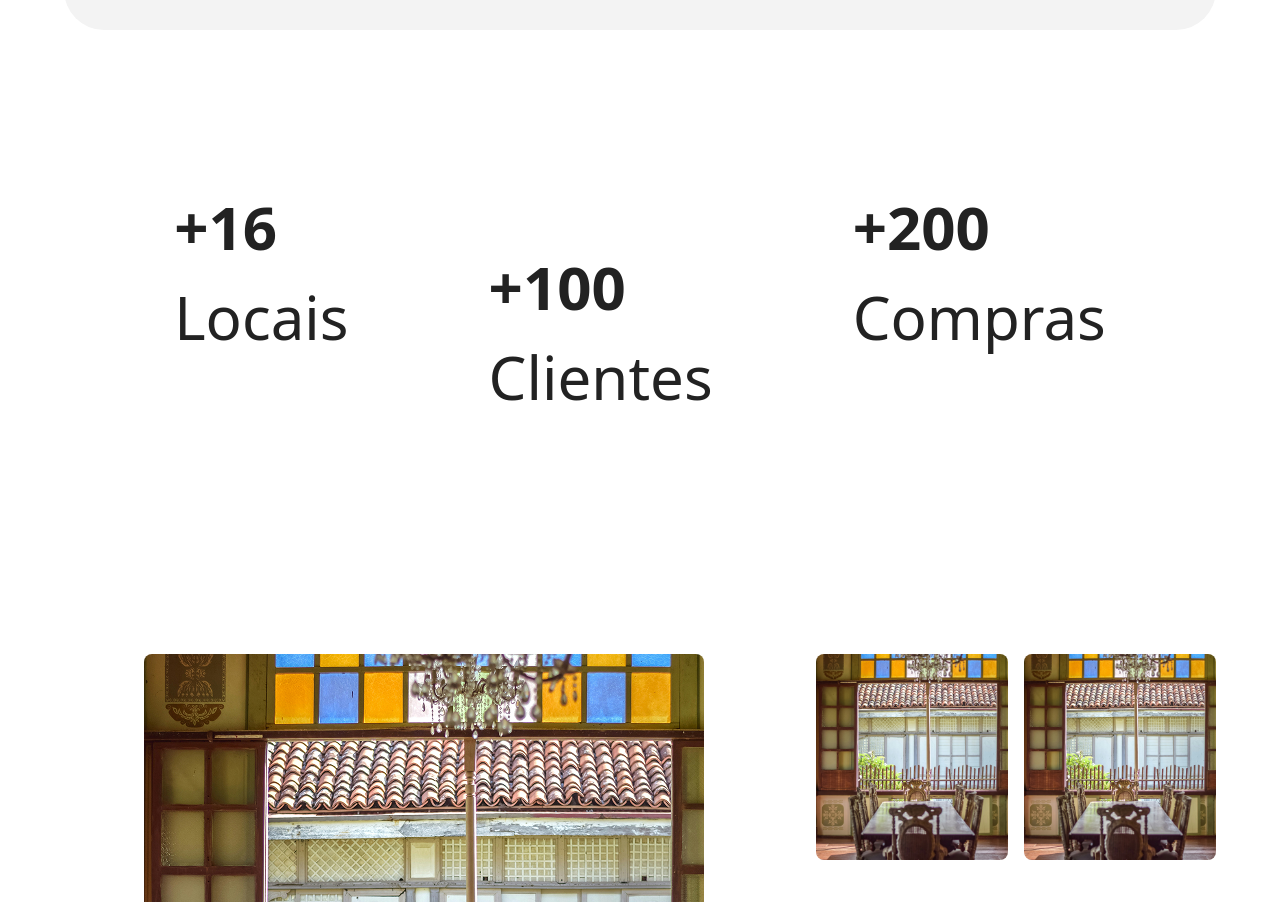
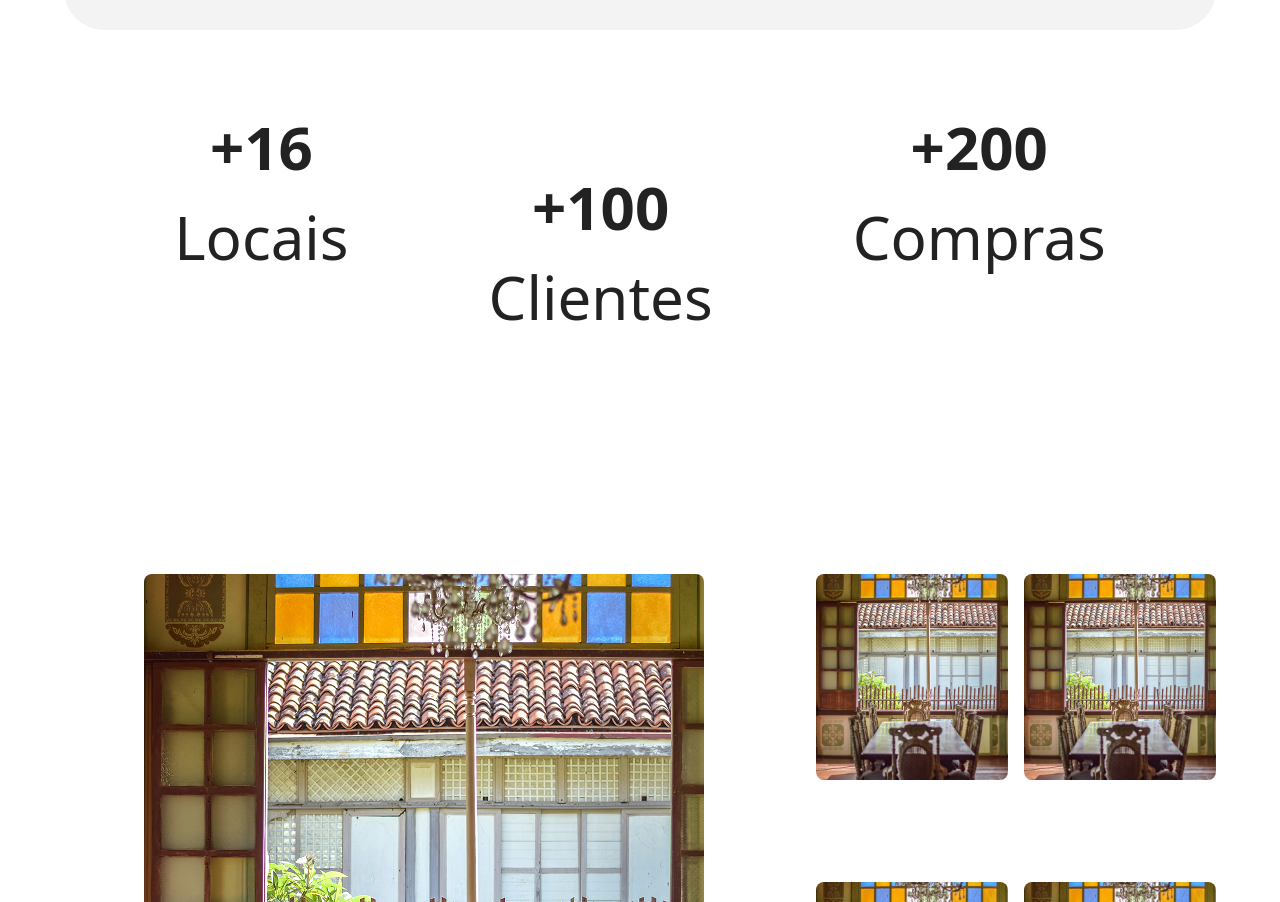
Before and after one commit to pedromontesi/greenville, a React (Vite) app: page / in a window 1280 px wide. Shown: the part 4834-5736 px from the top of the page. Built offline with nearby package versions, Linux system fonts and the light colour scheme.

Commit message:
counter maked

```diff
--- /dev/null
+++ b/script.js
@@ -0,0 +1,3 @@
+import initNumberAnimation from './src/assets/js/numberAnimation.js';
+
+initNumberAnimation()
--- a/src/Components/Counter.jsx
+++ b/src/Components/Counter.jsx
@@ -1,29 +1,72 @@
+import { useState, useEffect, useRef } from "react";
 import styles from "./Counter.module.css";
 
+function AnimatedNumber({ target, start }) {
+  const [value, setValue] = useState(0);
+
+  useEffect(() => {
+    if (!start) return;
+
+    let current = 0;
+    const step = Math.ceil(target / 40);
+    const timer = setInterval(() => {
+      current += step;
+      if (current >= target) {
+        setValue(target);
+        clearInterval(timer);
+      } else {
+        setValue(current);
+      }
+    }, 30);
+
+    return () => clearInterval(timer);
+  }, [target, start]);
+
+  return <span>+{value}</span>;
+}
 
 function Counter() {
+  const [visible, setVisible] = useState(false);
+  const ref = useRef(null);
+
+  useEffect(() => {
+    const observer = new IntersectionObserver(
+      ([entry]) => {
+        if (entry.isIntersecting) {
+          setVisible(true);
+          observer.disconnect();
+        }
+      },
+      { threshold: 0.3 }
+    );
+
+    if (ref.current) {
+      observer.observe(ref.current);
+    }
+
+    return () => observer.disconnect();
+  }, []);
+
   return (
-  <div className={styles.container}>
-    <div className={styles.CounterContainer}>
-
+    <div ref={ref} className={styles.container}>
+      <div className={styles.counterContainer}>
         <div>
-        <b><span>+16</span></b>
+          <b><AnimatedNumber target={16} start={visible} /></b>
           <p>Locais</p>
         </div>
 
         <div className={styles.customCounter}>
-        <b><span>+100</span></b>
+          <b><AnimatedNumber target={100} start={visible} /></b>
           <p>Clientes</p>
         </div>
 
         <div>
-        <b><span>+200</span></b>
+          <b><AnimatedNumber target={200} start={visible} /></b>
           <p>Compras</p>
         </div>
-
       </div>
     </div>
-  )
+  );
 }
 
-export default Counter
+export default Counter;
--- a/src/Components/Counter.module.css
+++ b/src/Components/Counter.module.css
@@ -1,18 +1,21 @@
 .container {
     display: flex;
-    flex-wrap: wrap;
     justify-content: center;
+
     margin-top: 7.5rem;
+    margin: 40px 0;
 }
 
-.CounterContainer {
+.counterContainer {
     display: flex;
+    gap: 50px;
+    text-align: center;
     color: #222;
     font-size: 3.75rem;
     gap: 8.75rem;
 }
 
 .customCounter {
+    color: #222;
     margin-top: 3.75rem;
-
 }
```
Lines whose indentation alone changed are shown as unchanged.
